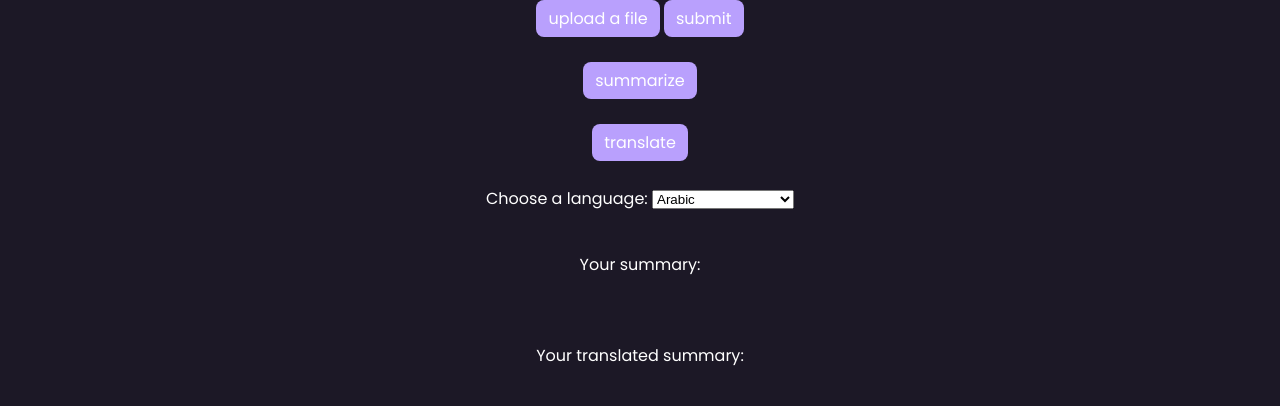
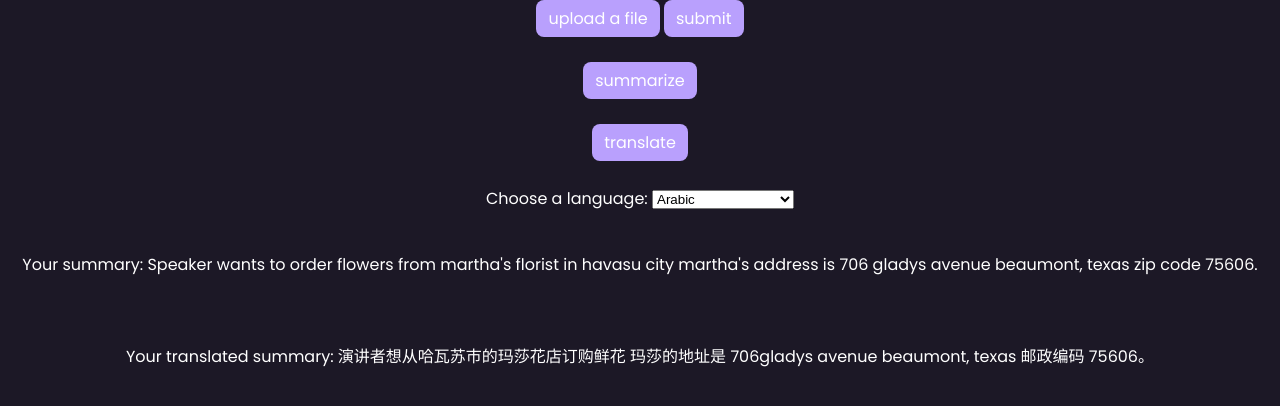
Before and after one commit to acrenw/ignitionsHacks2, a Flask app: page /upload in a window 1280 px wide. Shown: the top 406 px of the page. Run offline with Flask 2, Linux system fonts and the light colour scheme.

Commit message:
sfh its done

```diff
--- a/templates/upload.html
+++ b/templates/upload.html
@@ -107,7 +107,7 @@
 		<div class="myDiv">
 			<p>
 				Your summary:
-				<cb>{{ summary }}</cb>
+				<cb>Speaker wants to order flowers from martha's florist in havasu city martha's address is 706 gladys avenue beaumont, texas zip code 75606.</cb>
 			</p>
 
       <input class="display-summary" type="text" id="summary-box" placeholder="Your Summary" value="" disabled/>
@@ -124,7 +124,7 @@
         <br>
         <br>
 				Your translated summary:
-				<cb>{{ translation_result }}</cb> <!--Gets the random number from the python file-->
+				<cb>演讲者想从哈瓦苏市的玛莎花店订购鲜花 玛莎的地址是 706gladys avenue beaumont, texas 邮政编码 75606。</cb> <!--Gets the random number from the python file-->
 			</p>
 
       <br>
```
